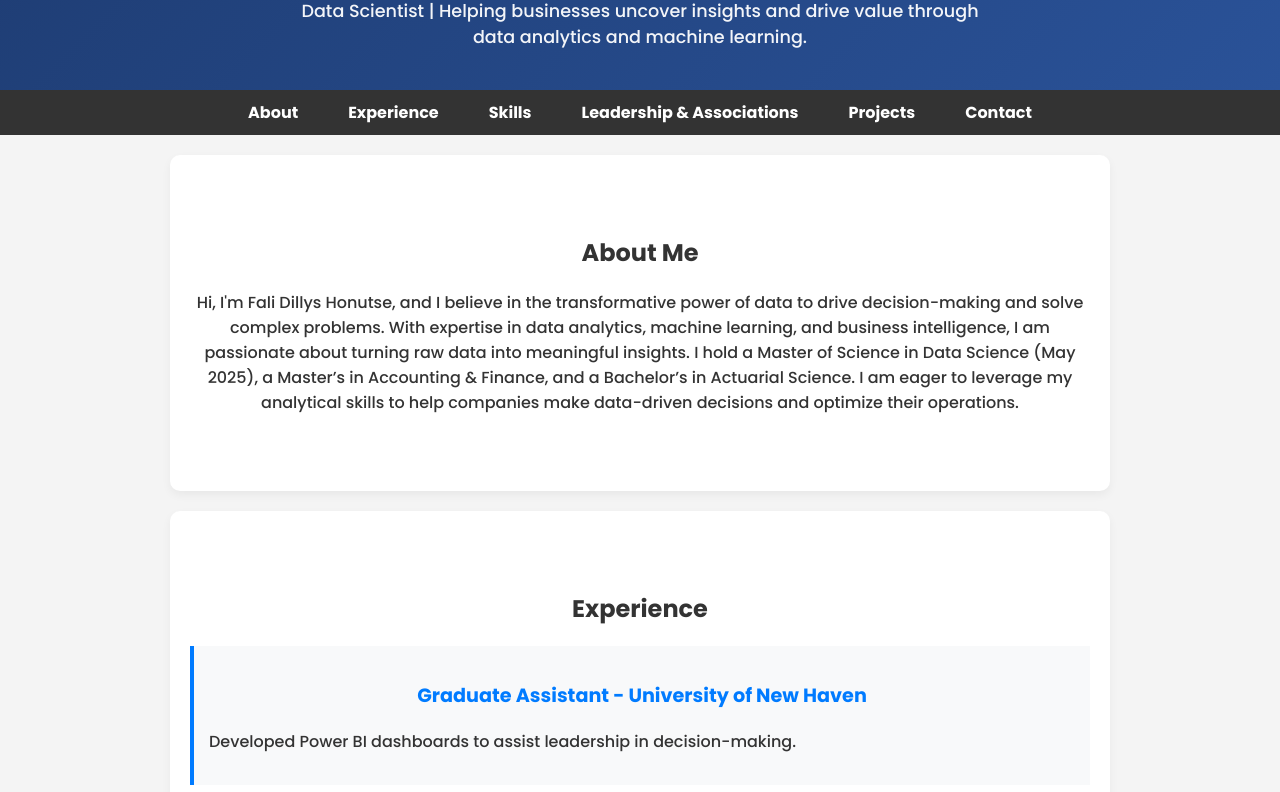
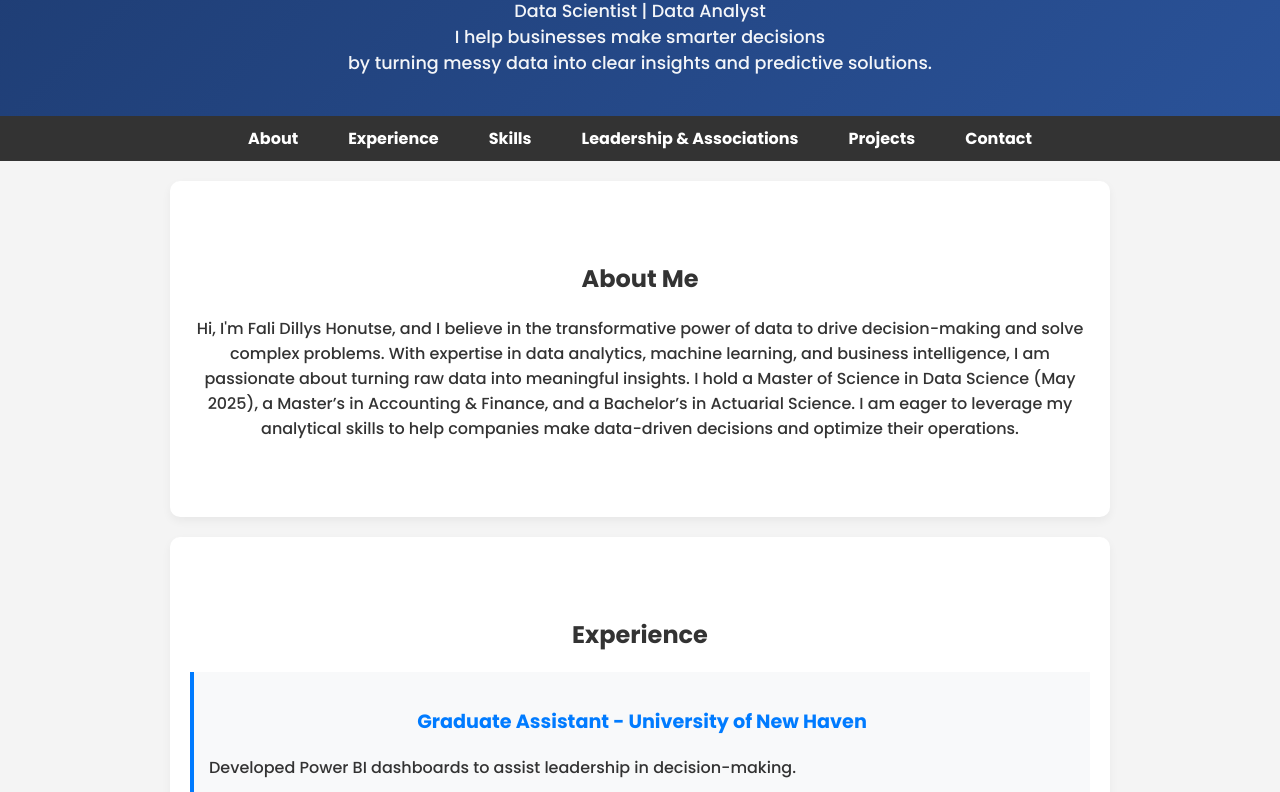
Before and after one commit to falidill/portfolio-website, a plain HTML site: page index.html in a window 1280 px wide. Shown: the part 169-961 px from the top of the page. Drawn offline with Linux system fonts and the light colour scheme.

Commit message:
Add files via upload

```diff
--- a/index.html
+++ b/index.html
@@ -17,9 +17,13 @@
     <div class="header-content">
      <!-- <img src="profile.jpg" alt="Fali Honutse" class="profile-pic"> -->
       <h1>Fali Honutse</h1>
-      <p>Data Scientist | Helping businesses uncover insights and drive value through data analytics and machine learning.</p>
+      <p>Data Scientist | Data Analyst</p>
+      <p>I help businesses make smarter decisions</p>
+      <p>by turning messy data into clear insights and predictive solutions.</p>
+
     </div>
   </header>
+
 
   <!-- Navigation Bar -->
   <nav>
```
